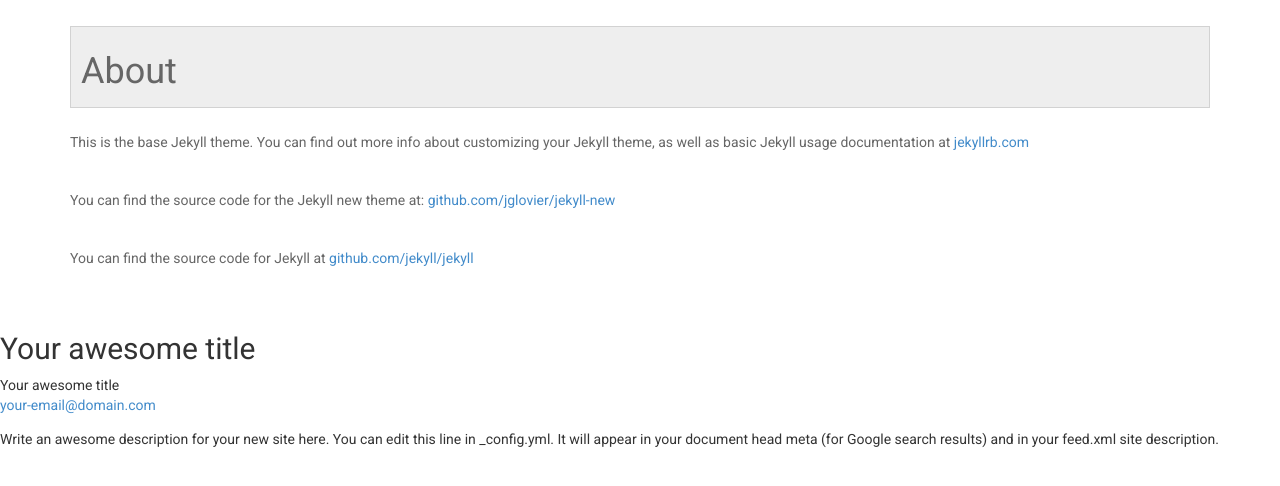
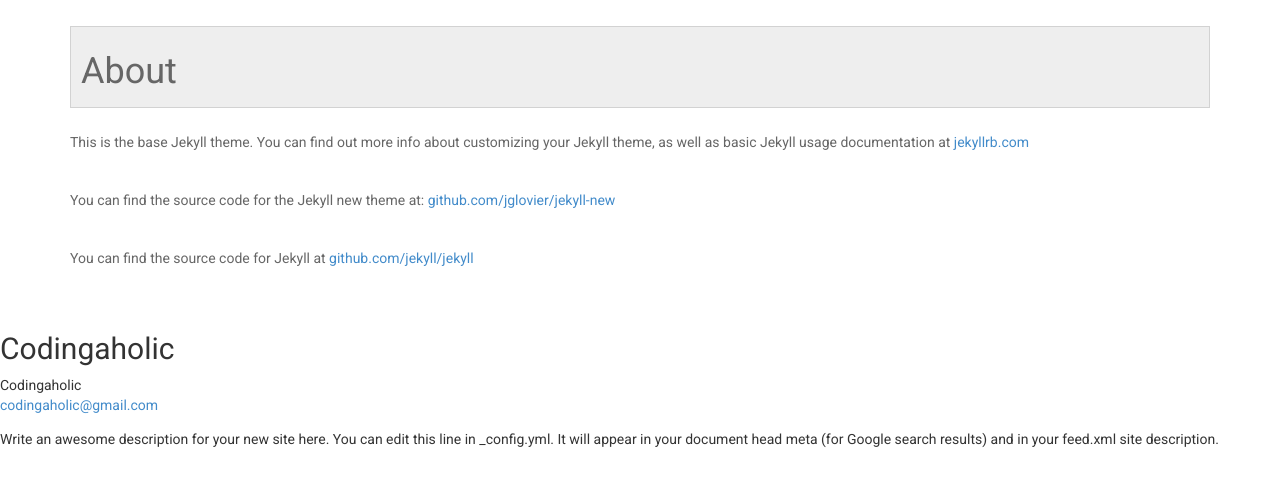
Before and after one commit to codingaholic/codingaholic.github.io, a Jekyll site: the page built from about.md, in a window 1280 px wide, cut to the strip 62-548 px from the top of the page. Built offline with Jekyll 4.4.1, drawn with Linux system fonts in a browser that asks for light colours; nearby versions of some CDN libraries; some web fonts are replaced.

Commit message:
Inseridas informações corretas

```diff
--- a/_config.yml
+++ b/_config.yml
@@ -1,9 +1,9 @@
 # Site settings
-title: Your awesome title
-email: your-email@domain.com
+title: Codingaholic
+email: codingaholic@gmail.com
 description: "Write an awesome description for your new site here. You can edit this line in _config.yml. It will appear in your document head meta (for Google search results) and in your feed.xml site description."
 baseurl: ""
-url: "http://yourdomain.com"
+url: "http://codingaholic.com"
 
 # Build settings
 markdown: kramdown
```
